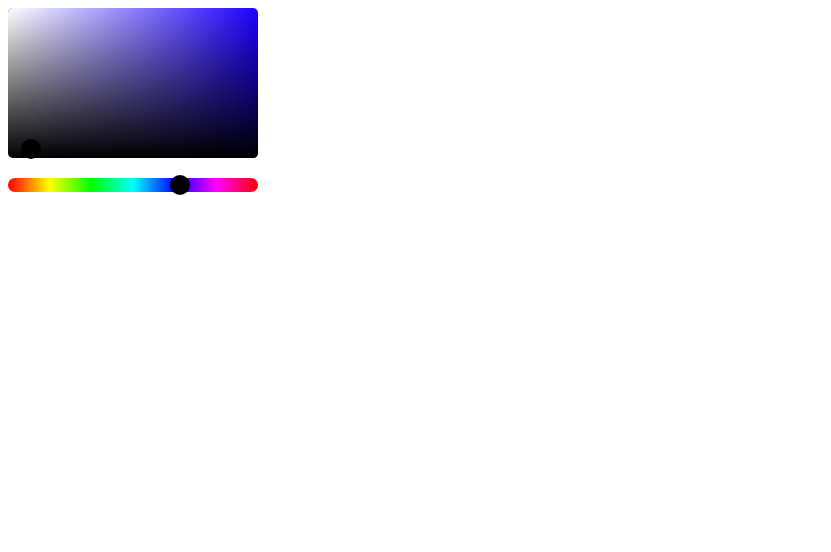
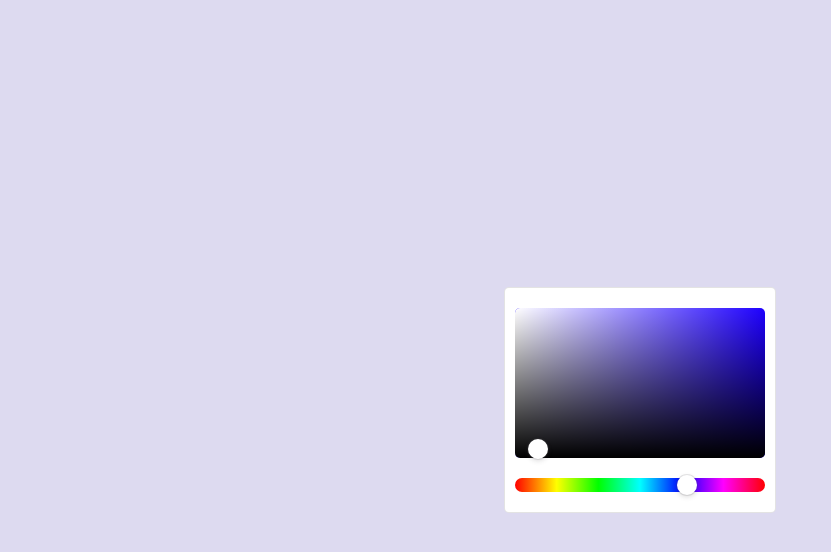
Before and after one commit to loonywizard/color-picker.js, a website built with webpack: page index.html in a window 1280 px wide. Shown: the whole page, without its empty margins (0-831 px from the left). Built offline with nearby package versions, Linux system fonts and the light colour scheme.

Commit message:
Add HSB -> RGB convertor, paint page with color from color picker

```diff
--- a/index.html
+++ b/index.html
@@ -3,6 +3,7 @@
   <head>
   </head>
   <body>
+  <div id="app" class="app"></div>
   <script src="dist/bundle.js"></script>
   </body>
 </html>
--- a/src/index.js
+++ b/src/index.js
@@ -3,6 +3,41 @@ import ColorManager from './colorManager';
 import './styles.scss';
 
 const colorManager = new ColorManager();
+
+
+
+function hsbToRgb(h, s, v) {
+  s = s / 100;
+  v = v / 100;
+
+  const c = v * s;
+  const x = c * (1 - Math.abs((h / 60) % 2 - 1));
+  const m = v - c;
+
+  let r;
+  let g;
+  let b;
+
+  if (h < 60) {
+    r = c; g = x; b = 0;
+  } else if (h < 120) {
+    r = x; g = c; b = 0;
+  } else if (h < 180) {
+    r = 0; g = c; b = x;
+  } else if (h < 240) {
+    r = 0; g = x; b = c;
+  } else if (h < 300) {
+    r = x; g = 0; b = c;
+  } else {
+    r = c; g = 0; b = x;
+  }
+
+  r = (r + m) * 255;
+  g = (g + m) * 255;
+  b = (b + m) * 255;
+
+  return { r: Math.round(r), g: Math.round(g), b: Math.round(b) };
+}
 
 function Hand(args) {
   const { movingArea, position, parent, onHandMove } = args;
@@ -96,6 +131,19 @@ function SaturationBrightnessPicker() {
 
   colorManager.subscribe(updateColor);
 
+  function calculateSaturation(handPosition) {
+    colorManager.setSaturation(handPosition.x * 100 / 250);
+  }
+
+  function calculateBrightness(handPosition) {
+    colorManager.setBrightness((150 - handPosition.y) * 100 / 150);
+  }
+
+  function handleHandMove(handPosition) {
+    calculateSaturation(handPosition);
+    calculateBrightness(handPosition);
+  }
+
   const { saturation, brightness } = colorManager.getColor();
 
   // TODO calc here position of slider base by color
@@ -108,6 +156,7 @@ function SaturationBrightnessPicker() {
     position: sliderPosition,
     movingArea: { x: { from: 0, to: width }, y: { from: 0, to: height } },
     parent: div,
+    onHandMove: handleHandMove,
   });
 
   div.appendChild(hand.render());
@@ -144,10 +193,29 @@ function HuePicker() {
   this.setHandPosition = hand.setBlocklPosition;
 }
 
+const app = document.getElementById('app');
+
+function setAppBackground() {
+  const { hue, saturation, brightness } = colorManager.getColor();
+  const { r, g, b } = hsbToRgb(hue, saturation, brightness);
+  console.log(hue, saturation, brightness)
+  app.style.backgroundColor = `rgb(${r}, ${g}, ${b})`;
+}
+
+setAppBackground();
+
+colorManager.subscribe(setAppBackground);
+
 const saturationBrightnessPicker = new SaturationBrightnessPicker();
 const huePicker = new HuePicker();
 
-document.body.appendChild(saturationBrightnessPicker.render());
-document.body.appendChild(huePicker.render());
+const picker = document.createElement('div');
+picker.className = 'picker';
+
+
+picker.appendChild(saturationBrightnessPicker.render());
+picker.appendChild(huePicker.render());
+app.appendChild(picker);
+
 saturationBrightnessPicker.setHandPosition();
 huePicker.setHandPosition();
--- a/src/styles.scss
+++ b/src/styles.scss
@@ -14,6 +14,28 @@ $color-green: rgb(0, 255, 0);
 $color-cyan: rgb(0, 255, 255);
 $color-blue: rgb(0, 0, 255);
 $color-magenta: rgb(255, 0, 255);
+
+html, body {
+  width: 100%;
+  height: 100%;
+  margin: 0;
+  padding: 0;
+}
+
+.app {
+  width: 100%;
+  height: 100%;
+  display: flex;
+  justify-content: center;
+  align-items: center;
+}
+
+.picker {
+  border-radius: 5px;
+  background: $color-white;
+  border: 1px solid rgba(0, 0, 0, 0.11);
+  padding: 20px 10px;
+}
 
 .saturation-brightness-picker {
   position: relative;
@@ -59,5 +81,6 @@ $color-magenta: rgb(255, 0, 255);
   margin-top: -10px;
   margin-left: -10px;
   border-radius: 10px;
-  background: black;
+  background: $color-white;
+  box-shadow: rgba(84,82,87,0.15) 0 0 0 1px, rgba(84,82,87,0.2) 0 2px 5px;
 }
```
